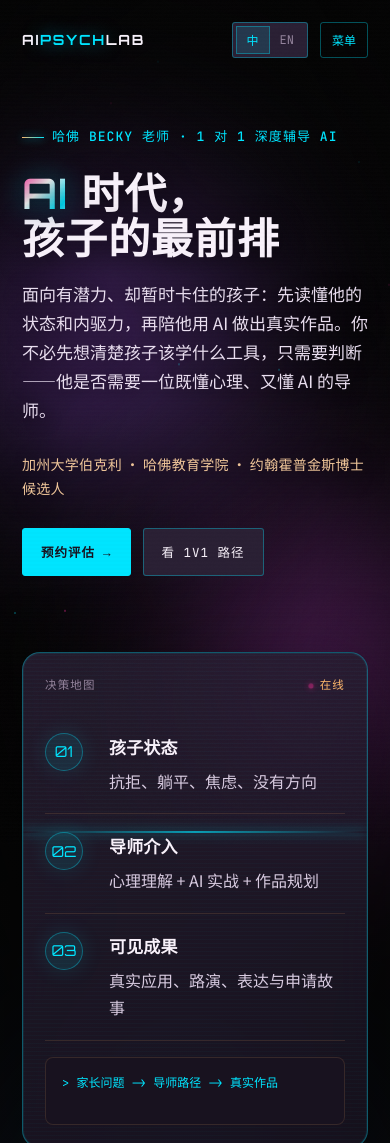
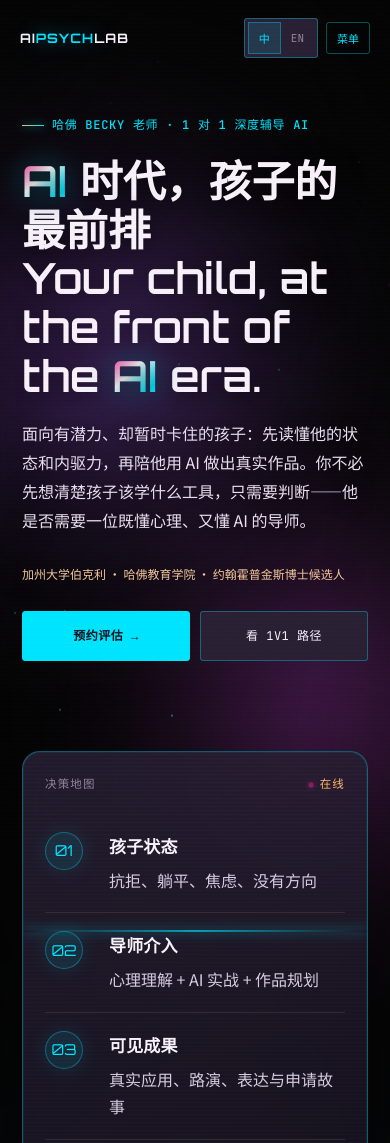
Before and after one commit to beckychyy/aipsychlab, a plain HTML site: page index.html in a window 390 px wide. Shown: the top 1143 px of the page. Drawn offline with Linux system fonts and the light colour scheme.

Commit message:
Fix mobile homepage overflow

```diff
--- a/styles.css
+++ b/styles.css
@@ -973,3 +973,45 @@
 .pdf-render-root{position:fixed;left:-12000px;top:0;width:980px;z-index:-1;opacity:0;pointer-events:none}
 @media(max-width:940px){.eval-layout{grid-template-columns:1fr}.eval-result{position:relative;top:auto}.form-grid,.eval-check-grid{grid-template-columns:1fr}}
 @media(max-width:640px){.eval-form,.eval-result,.qr-panel{padding:22px}.slider-list label{grid-template-columns:1fr;gap:10px}.eval-submit-row .btn,.eval-result-actions .btn,.eval-actions .btn{width:100%;justify-content:center}.eval-qr{width:min(240px,72vw)}.score-console{grid-template-columns:1fr}.score-ring{margin:auto}.dimension-row{grid-template-columns:1fr 1fr}.dimension-row i,.dimension-row small{grid-column:1/-1}.dimension-row b{text-align:left}}
+
+/* Mobile homepage overflow fix */
+@media(max-width:640px){
+  html,body{width:100%;max-width:100%;overflow-x:hidden}
+  .nav{padding:18px 20px}
+  .nav.scrolled{padding:14px 20px}
+  .brand{font-size:13px;letter-spacing:.08em}
+  .nav-right{gap:8px}
+  .lang button,.menu-btn{font-size:11px;padding:7px 10px}
+  .parent-hero{width:100%;overflow:hidden;padding:116px 0 48px}
+  .parent-hero .wrap{width:100%;max-width:100%;padding:0 22px;overflow:hidden}
+  .parent-hero .kicker{display:flex;width:100%;max-width:100%;font-size:12px;line-height:1.55;letter-spacing:.06em;white-space:normal;overflow-wrap:anywhere}
+  .parent-hero .kicker:before{flex:0 0 22px}
+  .parent-hero h1,
+  .hero h1,
+  .hero.center h1{
+    width:100%;
+    max-width:100%;
+    font-size:clamp(38px,11vw,46px);
+    line-height:1.14;
+    letter-spacing:0;
+    word-break:normal;
+    overflow-wrap:anywhere;
+    white-space:normal;
+    text-transform:none;
+  }
+  .parent-hero h1 .zh,
+  .parent-hero h1 .en{display:block;max-width:100%;white-space:normal}
+  .parent-hero p.lead{width:100%;max-width:100%;font-size:16px;line-height:1.82;overflow-wrap:break-word}
+  .parent-hero .cred{width:100%;max-width:100%;font-size:12px;line-height:1.65;letter-spacing:0;overflow-wrap:break-word}
+  .parent-hero .hero-actions{display:grid;grid-template-columns:1fr 1fr;width:100%;gap:10px}
+  .parent-hero .btn{width:100%;min-width:0;padding:0 10px;min-height:50px;font-size:12px;letter-spacing:.04em;white-space:normal}
+  .parent-hero .terminal-card{width:100%;max-width:100%;margin-top:18px;overflow:hidden}
+  .decision-row b,
+  .decision-row p,
+  .console{overflow-wrap:anywhere}
+}
+
+@media(max-width:380px){
+  .parent-hero .hero-actions{grid-template-columns:1fr}
+  .parent-hero h1{font-size:clamp(34px,10.5vw,42px)}
+}
```
